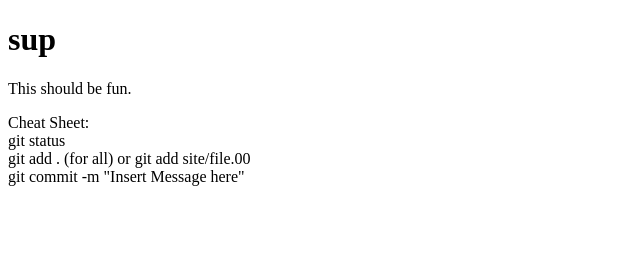
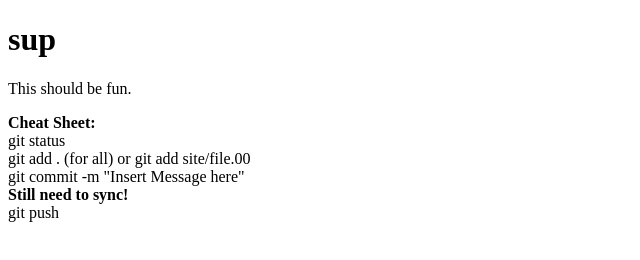
Before and after one commit to tafferling/coursera-test, a plain HTML site: page site/index.html in a window 1280 px wide. Shown: the whole page, without its empty margins (0-640 px from the left). Drawn offline with Linux system fonts and the light colour scheme.

Commit message:
Try again.

```diff
--- a/site/index.html
+++ b/site/index.html
@@ -6,9 +6,12 @@
 <body>
 <h1>sup</h1>
 <p>This should be fun.</p>
-<p>Cheat Sheet:<br>
+<p><b>Cheat Sheet:</b><br>
 git status<br>
 git add . (for all) or git add site/file.00<br>
-git commit -m "Insert Message here"
+git commit -m "Insert Message here"<br>
+<b>Still need to sync!</b><br>
+git push
+</p>
 </body>
 </html>
```
